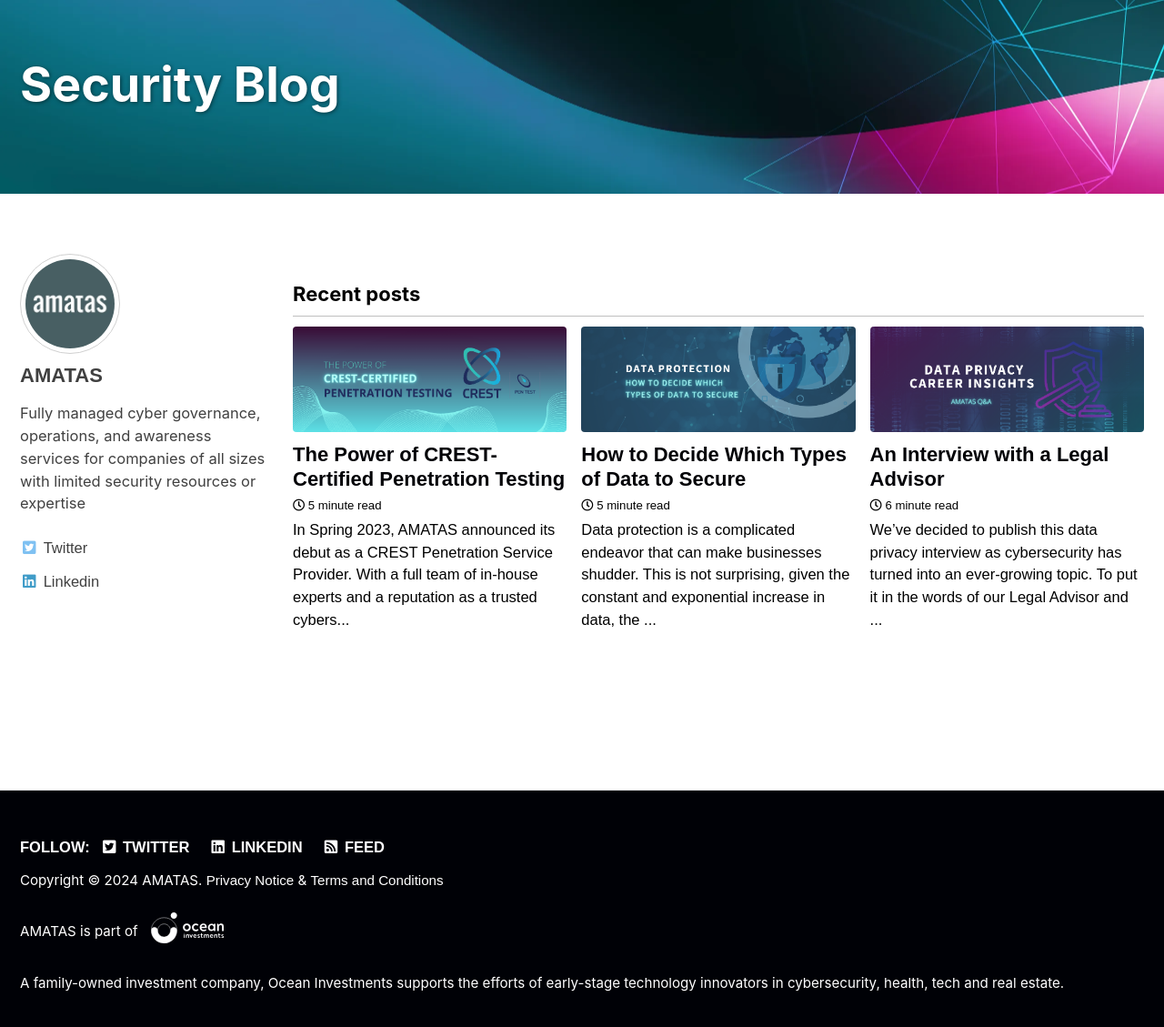
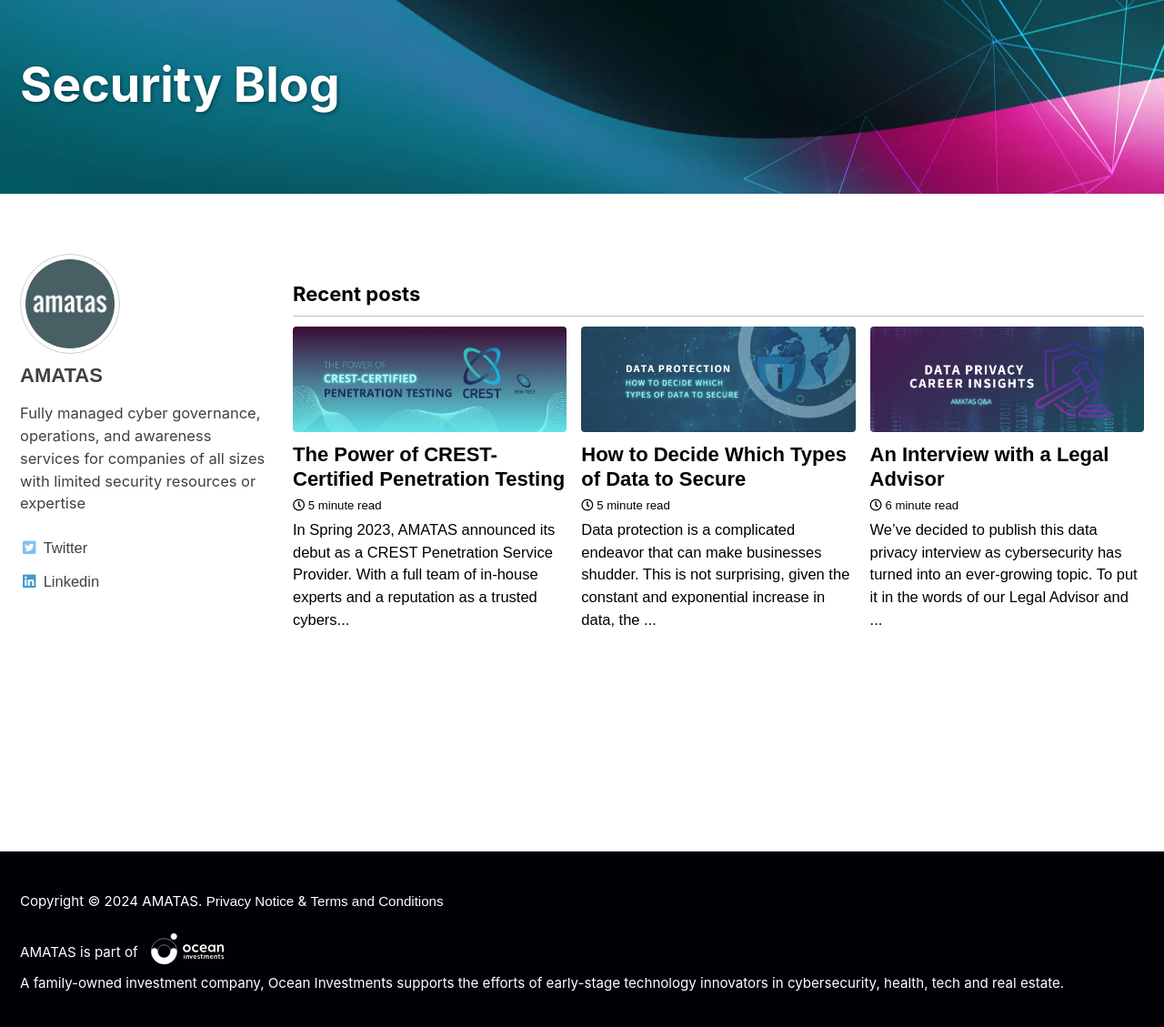
Before and after one commit to martinstnv/amatas-blog, a Jekyll site: the page built from index.html, in a window 1280 px wide and 1137 px high. Shown: the top 1129 px of the window at 91% size. Built offline with Jekyll 4.4.1, drawn with Linux system fonts in a browser that asks for light colours; cached includes are drawn as plain includes; the list of posts is cut into pages by our own code.

Commit message:
minor changes

```diff
--- a/_includes/footer.html
+++ b/_includes/footer.html
@@ -1,4 +1,4 @@
-<div class="page__footer-follow">
+<!-- <div class="page__footer-follow">
   <ul class="social-icons">
     {% if site.data.ui-text[site.locale].follow_label %}
       <li><strong>{{ site.data.ui-text[site.locale].follow_label }}</strong></li>
@@ -16,12 +16,12 @@
       <li><a href="{% if site.atom_feed.path %}{{ site.atom_feed.path }}{% else %}{{ '/feed.xml' | relative_url }}{% endif %}"><i class="fas fa-fw fa-rss-square" aria-hidden="true"></i> {{ site.data.ui-text[site.locale].feed_label | default: "Feed" }}</a></li>
     {% endunless %}
   </ul>
-</div>
+</div> -->
 
 <div class="page__footer-copyright">
   Copyright &copy; {{ site.time | date: '%Y' }} {{ site.name | default: site.title }}. <a rel="privacy-policy" href="https://amatas.com/privacy-notice/" target="_blank">Privacy Notice</a> &amp; <a href="https://amatas.com/terms-and-conditions/" target="_blank">Terms and Conditions</a></li>
   <br><br>
   AMATAS is part of <img class="oa-footer" src="/assets/images/ocean-investments.svg" />
-  <br><br>
+  <br>
   A family-owned investment company, Ocean Investments supports the efforts of early-stage technology innovators in cybersecurity, health, tech and real estate.
 </div>
```
